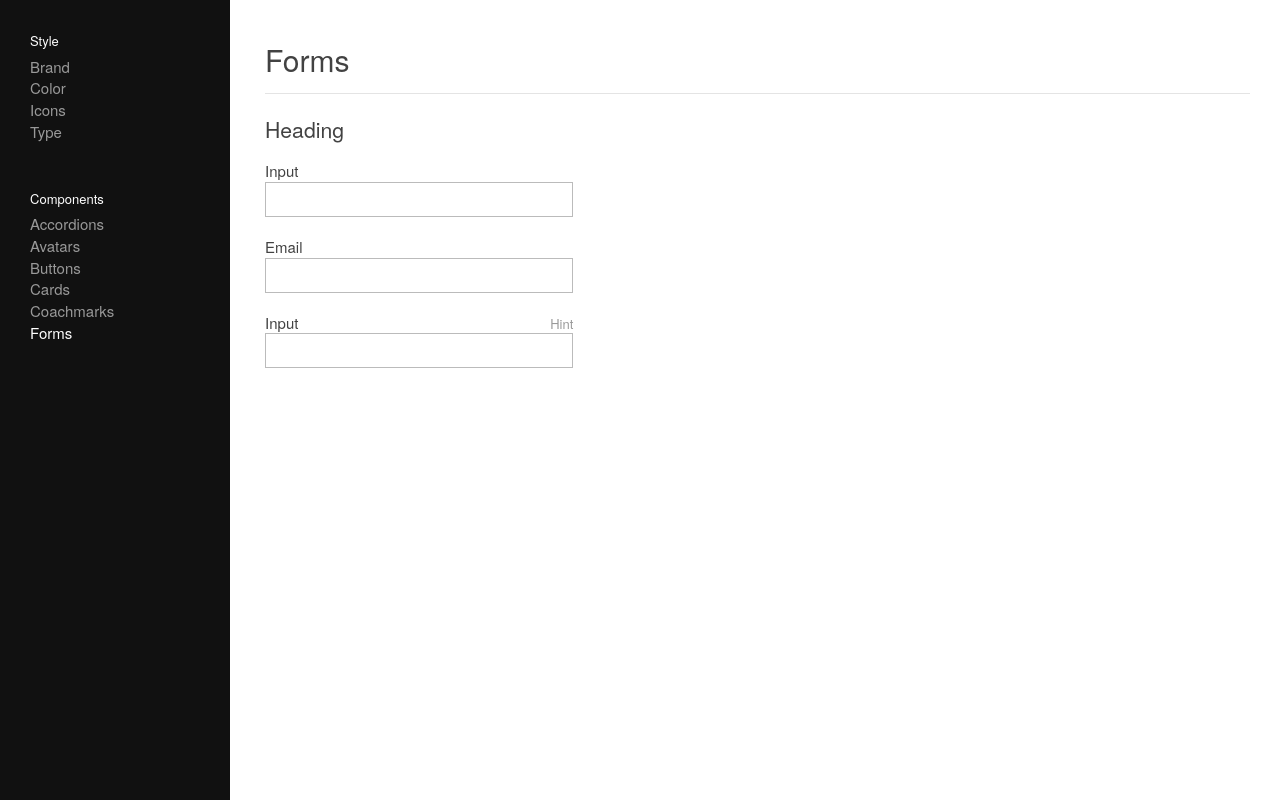
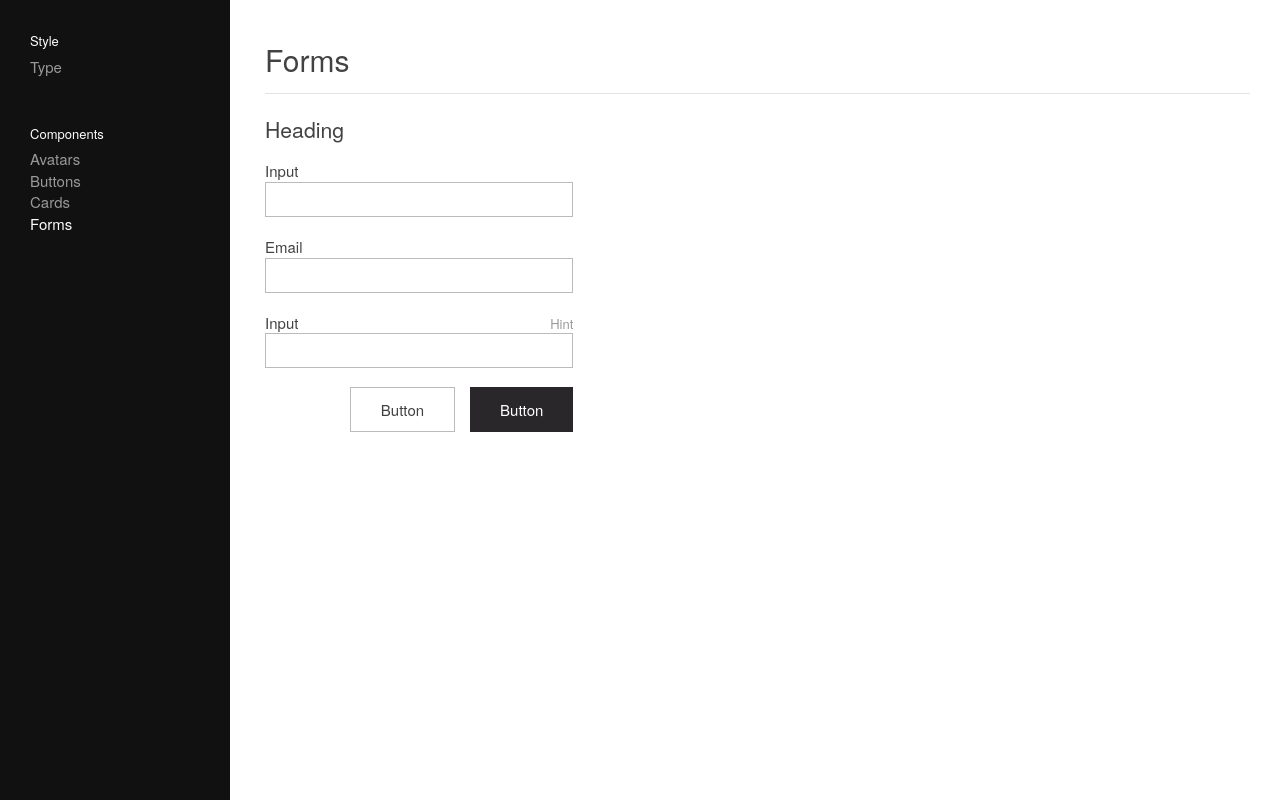
Before and after one commit to jsdelivrbot/hercules, a PHP site: page /components/forms.php in a window 1280 px wide. Run offline with PHP 8.4, Linux system fonts and the light colour scheme; style sheets or scripts are compiled from the project's sources; some libraries are stand-ins or nearby versions; some web fonts are replaced.

Commit message:
forms and better critical

```diff
--- a/components/forms.php
+++ b/components/forms.php
@@ -33,6 +33,10 @@
   					<label>Input <span>Hint</span></label>
   					<input type="text" tab-index="1"/>
   				</div>
+  				<div class="field field--footer">
+  					<button class="btn">Button</button>
+  					<button class="btn btn__hollow">Button</button>
+  				</div>
  			</fieldset>
 		</form>
 	</div>
--- a/inc/nav.php
+++ b/inc/nav.php
@@ -3,9 +3,9 @@
 		<li>
 			<h6>Style</h6>
 		</li>
-		<li><a href="/style/type.php">Brand</a></li>
+<!-- 		<li><a href="/style/type.php">Brand</a></li>
 		<li><a href="/style/type.php">Color</a></li>
-		<li><a href="/style/type.php">Icons</a></li>
+		<li><a href="/style/type.php">Icons</a></li> -->
 		<li><a <?php if ($pageTitle == "Type") echo "class=\"active\"" ;?> href="/style/type.php">Type</a></li>
 	</ul>
 
@@ -13,11 +13,11 @@
 		<li>
 			<h6>Components</h6>
 		</li>
-		<li><a href="/components/accordions.php">Accordions</a></li>
-		<li><a href="/components/avatars.php">Avatars</a></li>
-		<li><a href="/components/buttons.php">Buttons</a></li>
-		<li><a href="/components/cards.php">Cards</a></li>
-		<li><a href="/components/coachmarks.php">Coachmarks</a></li>
-		<li><a <?php if ($pageTitle == "Forms") echo "class=\"active\"" ;?> href="/components/forms.php">Forms</a></li>
+<!-- 		<li><a href="/components/accordions.php">Accordions</a></li>
+ -->		<li><a <?php if ($pageTitle == "Avatars") echo "class=\"active\"" ;?>href="/components/avatars.php">Avatars</a></li>
+		<li><a <?php if ($pageTitle == "Buttons") echo "class=\"active\"" ;?> href="/components/buttons.php">Buttons</a></li>
+		<li><a <?php if ($pageTitle == "Cards") echo "class=\"active\"" ;?> href="/components/cards.php">Cards</a></li>
+<!-- 		<li><a href="/components/coachmarks.php">Coachmarks</a></li>
+ -->		<li><a <?php if ($pageTitle == "Forms") echo "class=\"active\"" ;?> href="/components/forms.php">Forms</a></li>
 	</ul>
 </aside>
--- a/scss/components/_buttons.scss
+++ b/scss/components/_buttons.scss
@@ -128,8 +128,9 @@ button::-moz-focus-inner {
 	}
 
 	hr {
+		max-width: 25%;
 		border-top: 1px solid $grey-300;
-		max-width: 25%;
+		margin: 1em auto;
 	}
 }
 
--- a/scss/components/_forms.scss
+++ b/scss/components/_forms.scss
@@ -1,5 +1,14 @@
-// --- form reset can be found here: scss/critical/browser-critical/_form
+// --- Form reset can be found here: scss/critical/browser-critical/_form
 
+
+// ---- Contextual / Hint
+
+$hint-color: $grey-400;
+$hint-font: $sans;
+$hint-size: 0.867em;
+
+// --- Field Container
+$field-margin: 0.5em 0 1.25em;
 
 // --- Generic form make up
 
@@ -17,9 +26,9 @@ form {
 			position: relative;
 			top: 3px;
 			float: right;
-			color: $grey-400;
-			font-family: $sans;
-			font-size: 0.867em;
+			color: $hint-color;
+			font-family: $hint-font;
+			font-size: $hint-size;
 		}
 	}
 
@@ -37,10 +46,17 @@ form {
 	// --- Generic Container
 
 	.field {
-		margin: 0.5em 0 1.25em;
+		@include clearfix;
+		margin: $field-margin;
+
+		&--footer {
+
+			.btn {
+				float: right;
+				margin-left: 1em;
+			}
+
+		}
 	}
 
-	.footer {
-
-	}
 }
--- a/scss/theme.scss
+++ b/scss/theme.scss
@@ -7,3 +7,11 @@
 
 // --- Import all critical styles for the browser
 @import "_theme/layout";
+
+// --- Import Components for all views in design repo
+
+// --- All Componenets
+// @import "components/accordions";
+@import "components/avatars";
+@import "components/cards";
+// @import "components/tooltips";
```
Also changed, not shown: scss/critical.scss (+0 -7 lines), css/public/critical.css.
